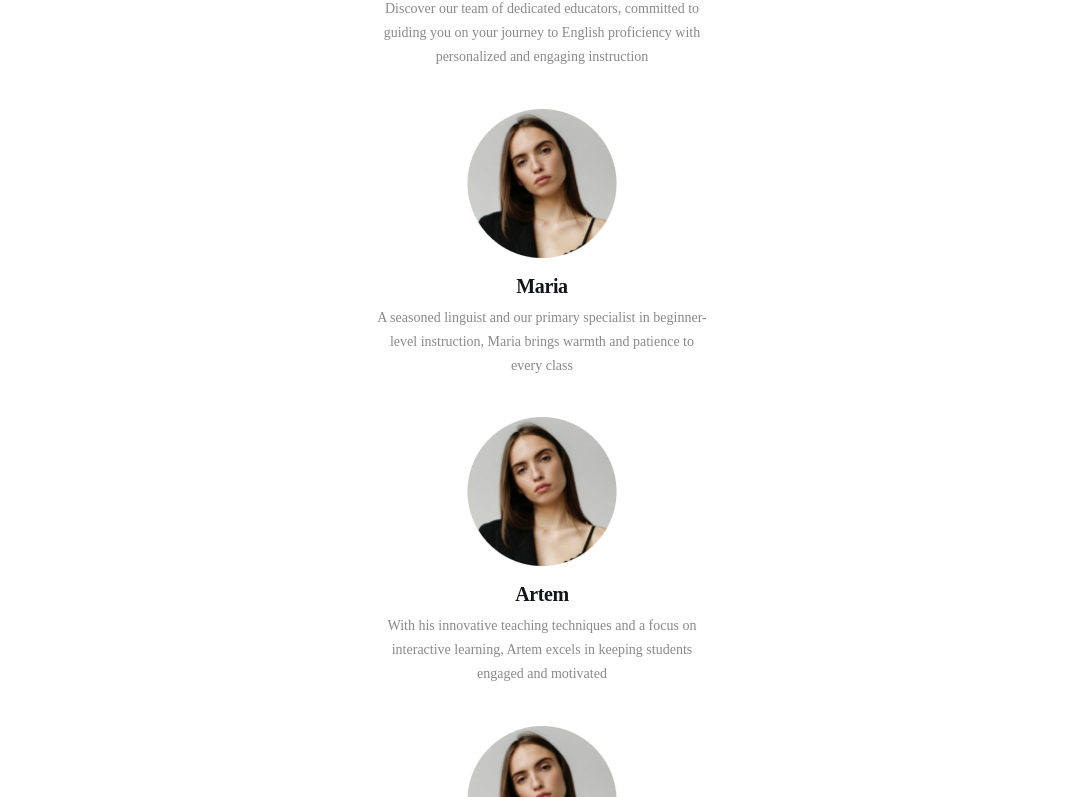
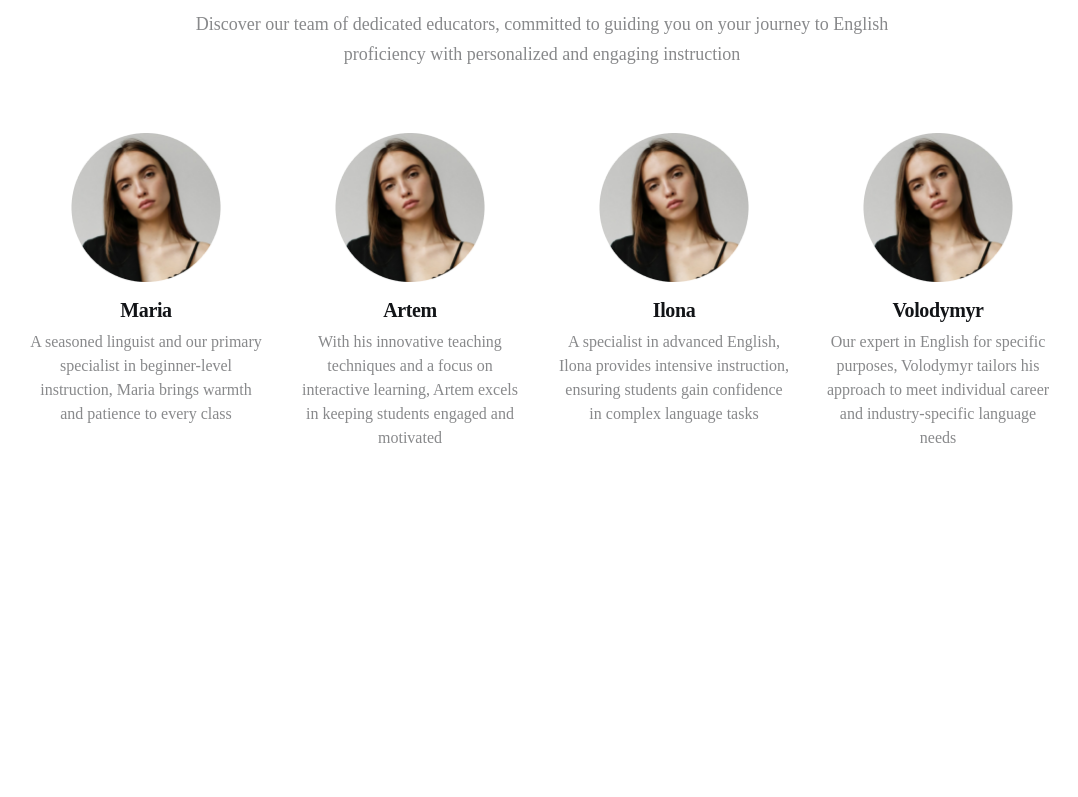
Before and after one commit to OlgaBieliaieva/goit-markup-project-draft, a plain HTML site: page index.html in a window 1280 px wide. Shown: the part 55-852 px from the top of the page, without its empty margins (98-1176 px from the left). After the commit the page ends 800 px from the top, so only its background shows below. Drawn offline with nearby package versions, Linux system fonts and the light colour scheme.

Commit message:
added tablet and desktop versions

```diff
--- a/index.css
+++ b/index.css
@@ -29,6 +29,8 @@
 .section-list {
   display: flex;
   flex-direction: column;
+  justify-content: center;
+  align-items: center;
   gap: 40px;
   list-style-type: none;
   margin: 0;
@@ -64,3 +66,56 @@
   font-size: 14px;
   line-height: 1.71;
 }
+@media screen and (min-width: 768px) {
+  .section {
+    padding: 0 32px;
+  }
+  .container {
+    max-width: 704px;
+  }
+  .section-title {
+    font-size: 40px;
+    line-height: 1.2;
+  }
+  .section-subtitle {
+    margin-bottom: 64px;
+    font-size: 18px;
+    line-height: 1.67;
+  }
+  .section-list {
+    padding: 0 64px;
+    flex-direction: row;
+    flex-wrap: wrap;
+    align-items: flex-start;
+    gap: 32px;
+  }
+  .teachers-card {
+    flex-basis: calc((100% - 32px) / 2);
+  }
+  .card-description {
+    font-size: 16px;
+    line-height: 1.5;
+  }
+}
+@media screen and (min-width: 1280px) {
+  .section {
+    padding: 0 64px;
+  }
+  .container {
+    max-width: 1024px;
+  }
+  .section-subtitle {
+    max-width: 709px;
+    margin-left: auto;
+    margin-right: auto;
+  }
+  .section-list {
+    padding: 0;
+    flex-wrap: nowrap;
+    align-items: flex-start;
+    gap: 32px;
+  }
+  .teachers-card {
+    flex-basis: calc((100% - 96px) / 4);
+  }
+}
```
